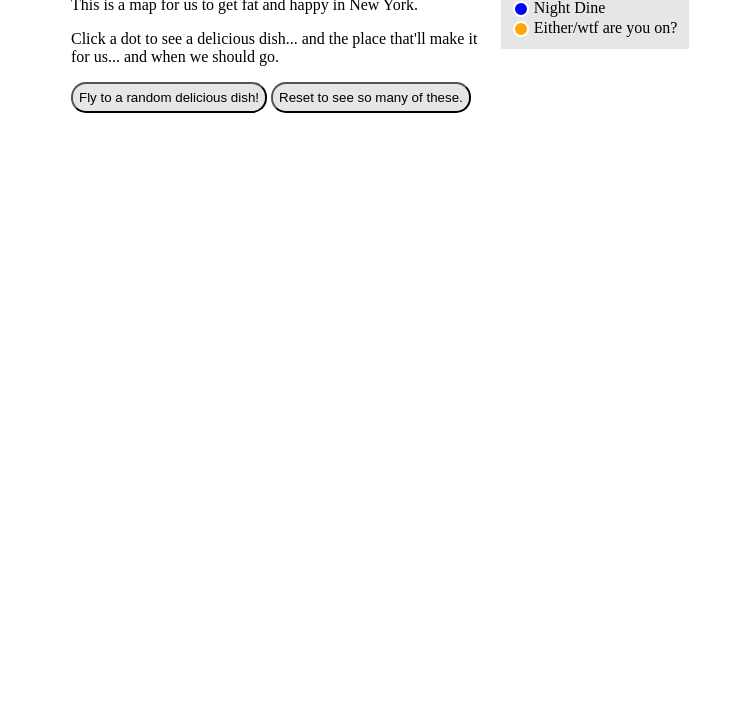
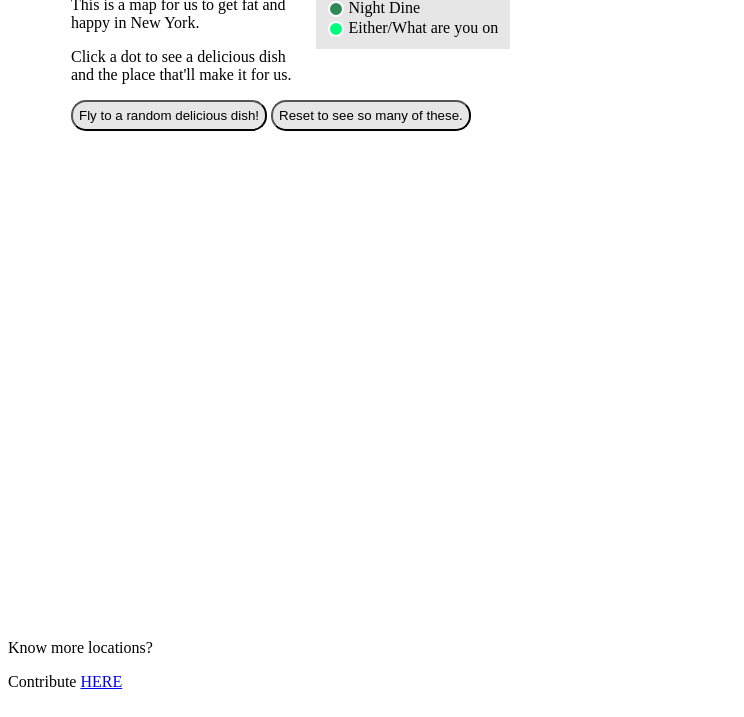
Before and after one commit to pu-li/dish-trip, a plain HTML site: page index.html in a window 1280 px wide. Shown: the part 83-800 px from the top of the page, without its empty margins (0-744 px from the left). Drawn offline with nearby package versions, Linux system fonts and the light colour scheme; a script that the page names is missing.

Commit message:
all updated
first try at publishing

```diff
--- a/css/styles.css
+++ b/css/styles.css
@@ -56,10 +56,16 @@ button {
 }
 
 .night::before {
-  background-color: blue;
+  background-color: seagreen;
 }
 
-.either::before {
-  background-color: orange;
+.any::before {
+  background-color: springgreen;
+}
+
+footer {
+  width: 25%;
+  position: fixed;
+  bottom: 10px;
 }
 ;
--- a/index.html
+++ b/index.html
@@ -5,8 +5,8 @@
   <meta charset="utf-8">
 
   <title>LP's Delicious Dish Hunt NYC</title>
-  <meta name="description" content="The HTML5 Herald">
-  <meta name="author" content="SitePoint">
+  <meta name="description" content="A map of tasty things I'd like to try">
+  <meta name="author" content="Lisanne Pueschel">
 
   <link rel="stylesheet" href="https://unpkg.com/leaflet@1.3.1/dist/leaflet.css"
   integrity="sha512-Rksm5RenBEKSKFjgI3a41vrjkw4EVPlJ3+OiI65vTjIdo9brlAacEuKOiQ5OFh7cOI1bkDwLqdLw3Zg0cRJAAQ=="
@@ -21,15 +21,20 @@
         <h3>Legend</h3>
         <div class="legendItem day">Day Bite</div>
         <div class="legendItem night">Night Dine</div>
-        <div class="legendItem either">Either/wtf are you on?</div>
+        <div class="legendItem any">Either/What are you on</div>
       </div>
       <h1>Delicious Dishes</h1>
       <p>This is a map for us to get fat and happy in New York.</p>
-      <p>Click a dot to see a delicious dish... and the place that'll make it for us... and when we should go.</p>
+      <p>Click a dot to see a delicious dish and the place that'll make it for us.</p>
       <button class="fly-to-random">Fly to a random delicious dish!</button>
       <button class="reset">Reset to see so many of these.</button>
     </div>
   </div>
+
+  <footer>
+    <p> Know more locations? </p>
+    <p> Contribute <a target='_blank' href='https://docs.google.com/a/nyu.edu/spreadsheets/d/e/2PACX-1vR0U1U5LUntXBlL7dUerd_omGZgR4MbND_iL4vhaAleybjLKup7UJ9m9cR2fSr9TkL7T5Un48MzeBDZ/pubhtml'> HERE </a> </p>
+  </footer>
 
   <script src="//unpkg.com/leaflet@1.3.1/dist/leaflet.js"
   integrity="sha512-/Nsx9X4HebavoBvEBuyp3I7od5tA0UzAxs+j83KgC8PU0kgB4XiK4Lfe4y4cgBtaRJQEIFCW+oC506aPT2L1zw=="
@@ -38,6 +43,10 @@
   src="//code.jquery.com/jquery-3.3.1.js"
   integrity="sha256-2Kok7MbOyxpgUVvAk/HJ2jigOSYS2auK4Pfzbm7uH60="
   crossorigin="anonymous"></script>
+  <script src="//ajax.googleapis.com/ajax/libs/jquery/3.3.1/jquery.min.js"></script>
+  <script src="//cdnjs.cloudflare.com/ajax/libs/PapaParse/4.3.7/papaparse.min.js"
+  crossorigin=""></script>
   <script src="js/script.js"></script>
+
 </body>
 </html>
```
